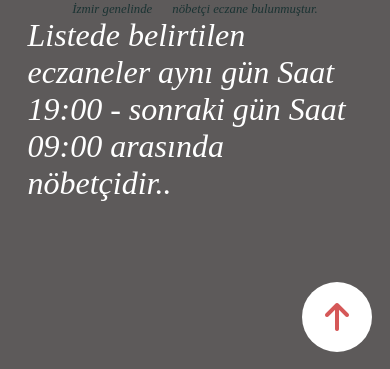
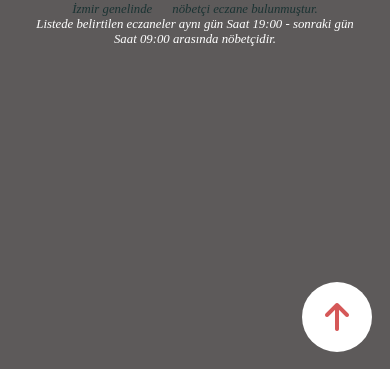
Before and after one commit to atayizuf/NobetciEczanelerIzmir, a website: page index.html in a window 390 px wide. Shown: the part 475-844 px from the top of the page. Drawn offline with Linux system fonts and the light colour scheme; no server answers.

Commit message:
styleformedia

```diff
--- a/index.html
+++ b/index.html
@@ -34,7 +34,7 @@
       </div>
       <div class="nobetacikl">
         Listede belirtilen eczaneler aynı gün Saat 19:00 - sonraki gün Saat
-        09:00 arasında nöbetçidir..
+        09:00 arasında nöbetçidir.
       </div>
       <div class="ecbiltutan"></div>
       <div class="macacust">
--- a/styles.css
+++ b/styles.css
@@ -169,16 +169,16 @@ div.ecz div {
   .not{
     font-size: 0.8rem !important;
   }
+  .nobetacikl{
+    font-size: 0.8rem !important;
+  }
 }
 
 .nobetacikl {
-  /* color: #d55858; */
-  padding: auto;
-  display: flex;
+  text-align: center;
   font-size: 2rem;
   font-style: italic;
   color:rgb(255, 255, 255);
-  align-items: center;
 }
 
 .mapac:active{
```
